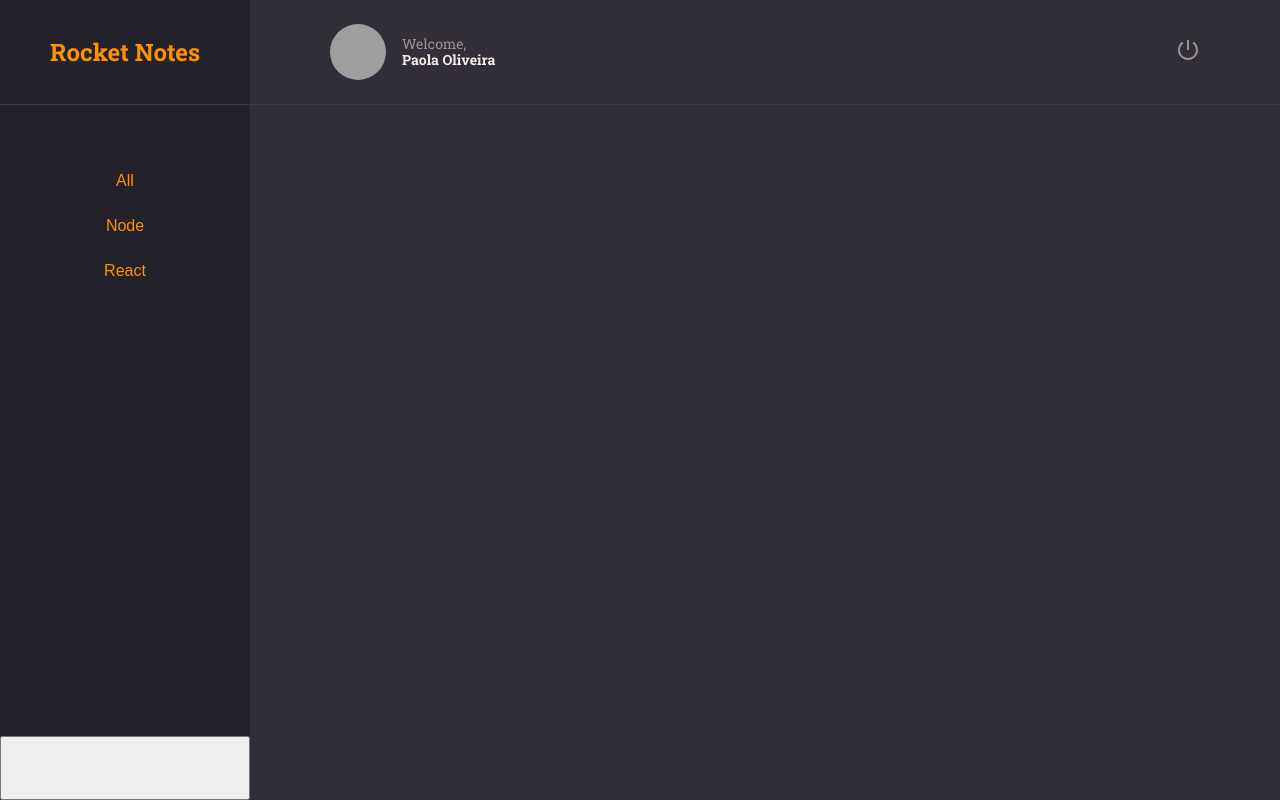
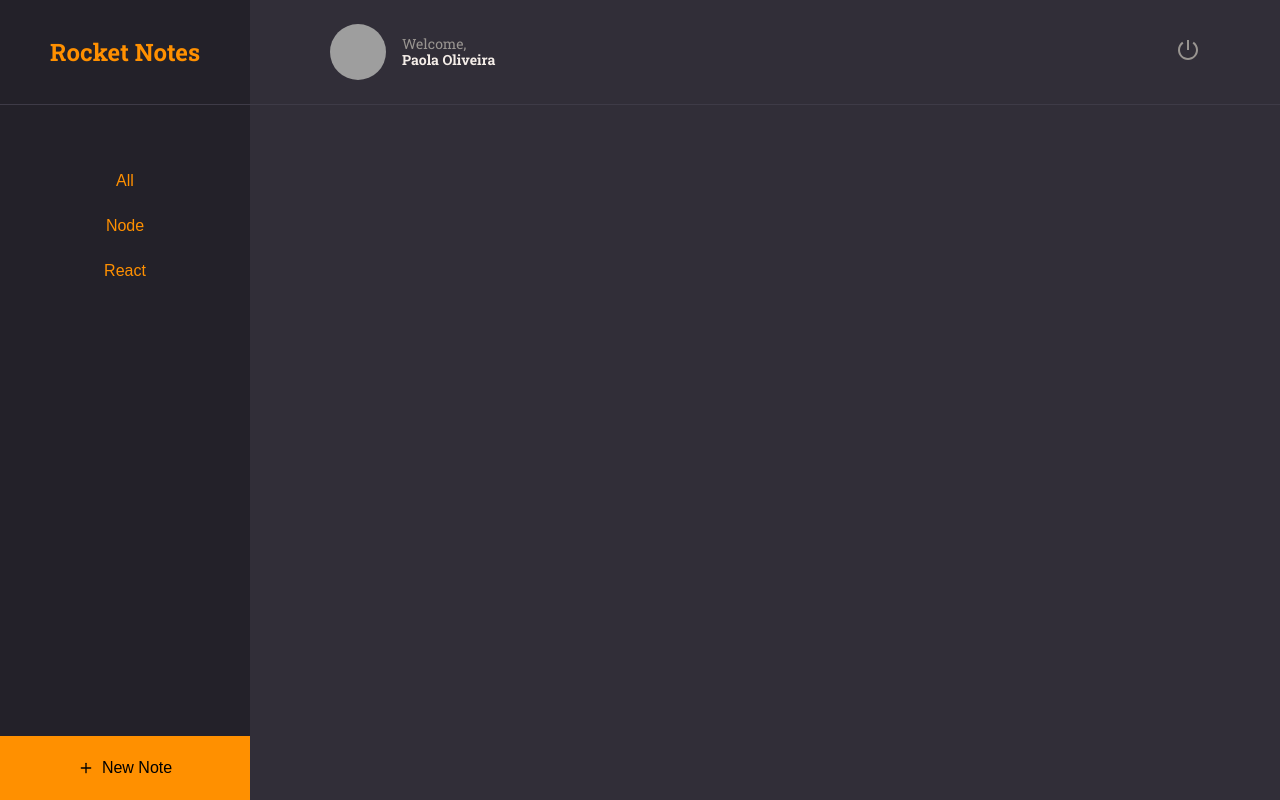
Before and after one commit to apaolaoliveira/RocketNotesWeb, a React (Vite) app: page / in a window 1280 px wide. Built offline with nearby package versions, Linux system fonts and the light colour scheme; grey boxes are pictures that could not be loaded.

Commit message:
sty newNote btn

```diff
--- a/src/pages/Home/index.jsx
+++ b/src/pages/Home/index.jsx
@@ -1,3 +1,4 @@
+import { FiPlus } from 'react-icons/fi';
 import { Container, Brand, Menu, Search, Content, NewNote } from './styles';
 
 import { Header } from '../../components/Header';
@@ -21,7 +22,10 @@
       <Content>
       </Content>
 
-      <NewNote />
+      <NewNote>
+        <FiPlus />
+        New Note
+      </NewNote>
     </Container>
   )
 }
--- a/src/pages/Home/styles.js
+++ b/src/pages/Home/styles.js
@@ -54,4 +54,15 @@
 
 export const NewNote = styled.button`
   grid-area: newNote;
+
+  background-color: ${({theme }) => theme.COLORS.ORANGE};
+  border: none;
+
+  display: flex;
+  align-items: center;
+  justify-content: center;
+
+  svg {
+    margin-right: .8rem;
+  }
 `;
```
